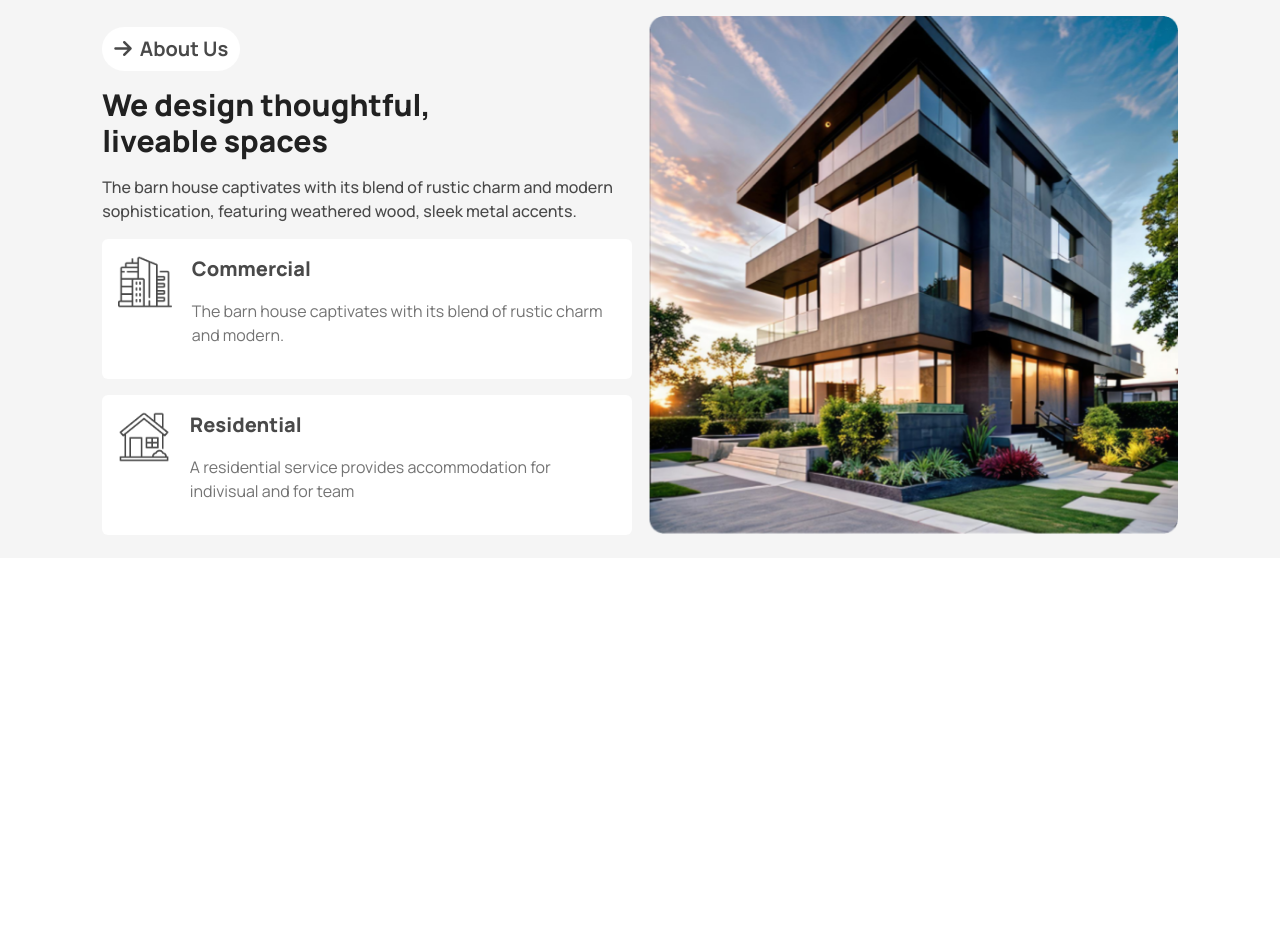
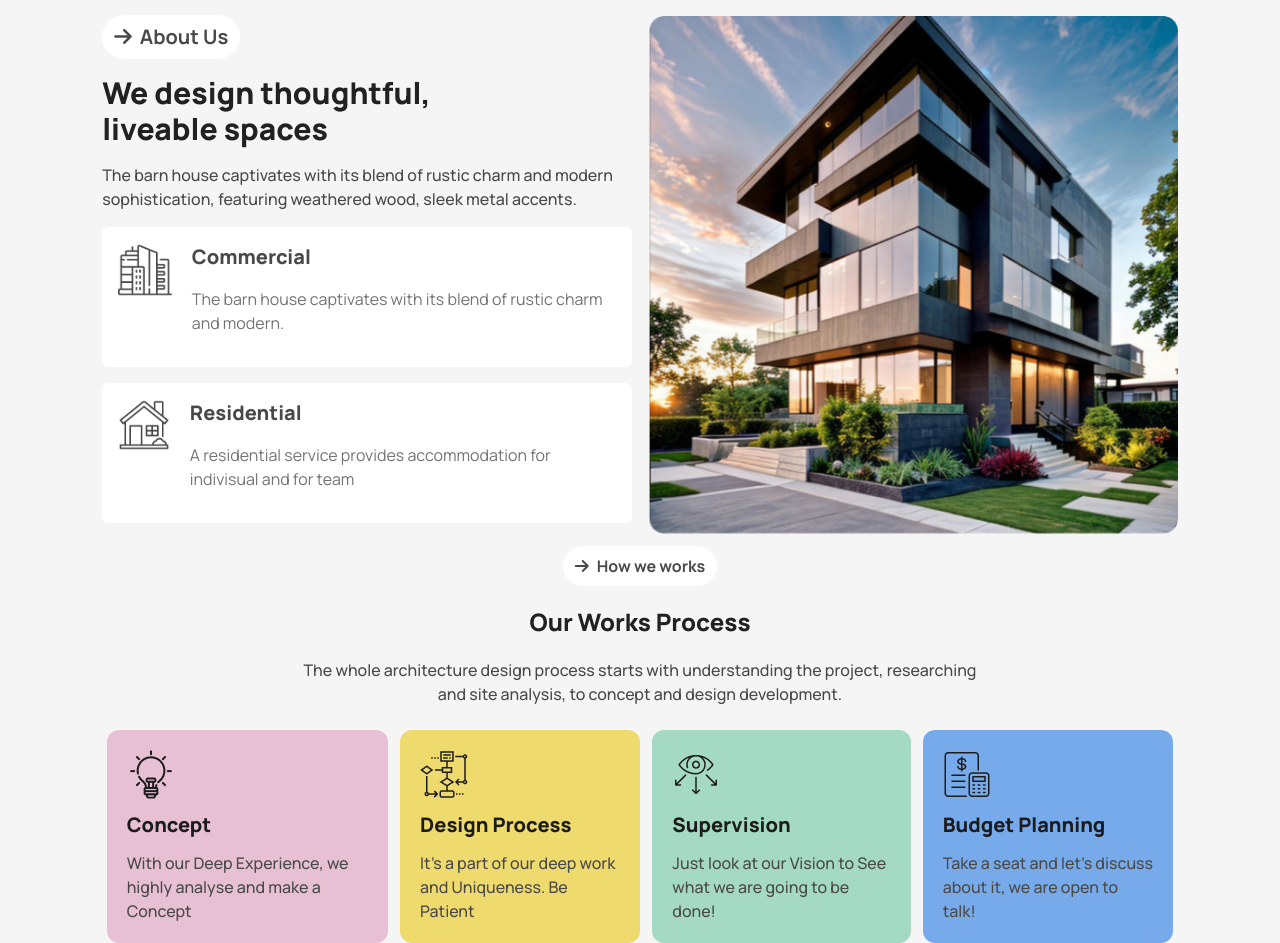
Before and after one commit to shorkarjakir/b10-assaignment-projects, a plain HTML site: page index.html in a window 1280 px wide. Shown: the part 920-1863 px from the top of the page. Before the commit the page ends 1478 px from the top, so only its background shows below. Drawn offline with nearby package versions, Linux system fonts and the light colour scheme.

Commit message:
work section doen

```diff
--- a/index.html
+++ b/index.html
@@ -138,12 +138,43 @@
              </div>
 
           </div>
-          <div class="my-6 lg:w-6/12">
+          <div class="mt-6 lg:w-6/12">
             <img src="./assets/Rectangle.png" alt="">
           </div>
         </div>
        </div>
        </section>
+
+       <!-- Work Process Section -->
+        <section class="bg-[#f5f5f5]">
+          <div class="flex flex-col items-center w-11/12 mx-auto">
+            <button class="font-bold text-base text-center bg-white mt-10 pt-2 pb-2 pl-3 pr-3 lg:mt-3 rounded-full text-[#494949]"><span><i class="fa-solid fa-arrow-right mr-2"></i></span>How we works</button>
+            <h2 class="text-2xl text-[#212121] text-center font-black my-5">Our Works Process</h2>
+            <p class="font-medium text-base text-[#494949] text-center">The whole architecture design process starts with understanding the project, researching <br class="hidden lg:block"> and site analysis, to concept and design development.</p>
+          </div>
+          <div class="w-11/12 mx-auto mt-6 lg:flex lg:gap-3 items-center lg:w-10/12">
+            <div class="bg-[#E7C1D3] p-5 rounded-xl">
+              <img src="./assets/concept.png" alt="">
+              <h3 class="text-[#1C1C1C] font-extrabold text-xl my-3">Concept</h3>
+              <p class="text-[#494949] text-base font-medium">With our Deep Experience, we highly analyse and make a Concept</p>
+            </div>
+            <div class="bg-[#EFDA6E] p-5 rounded-xl my-3 lg:my-0">
+              <img src="./assets/flow-chart.png" alt="">
+              <h3 class="text-[#1C1C1C] font-extrabold text-xl my-3">Design Process</h3>
+              <p class="text-[#494949] text-base font-medium">It's a part of our deep work and Uniqueness. Be Patient</p>
+            </div>
+            <div class="bg-[#A4DAC3] p-5 rounded-xl mb-3 lg:mb-0">
+              <img src="./assets/vision.png" alt="">
+              <h3 class="text-[#1C1C1C] font-extrabold text-xl my-3">Supervision</h3>
+              <p class="text-[#494949] text-base font-medium">Just look at our Vision to See what we are going to be done!</p>
+            </div>
+            <div class="bg-[#77AAEA] p-5 rounded-xl">
+              <img src="./assets/budget-planning.png" alt="">
+              <h3 class="text-[#1C1C1C] font-extrabold text-xl my-3">Budget Planning</h3>
+              <p class="text-[#494949] text-base font-medium">Take a seat and let's discuss about it, we are open to talk!</p>
+            </div>
+          </div>
+        </section>
 
     </main>
     <footer>
```
